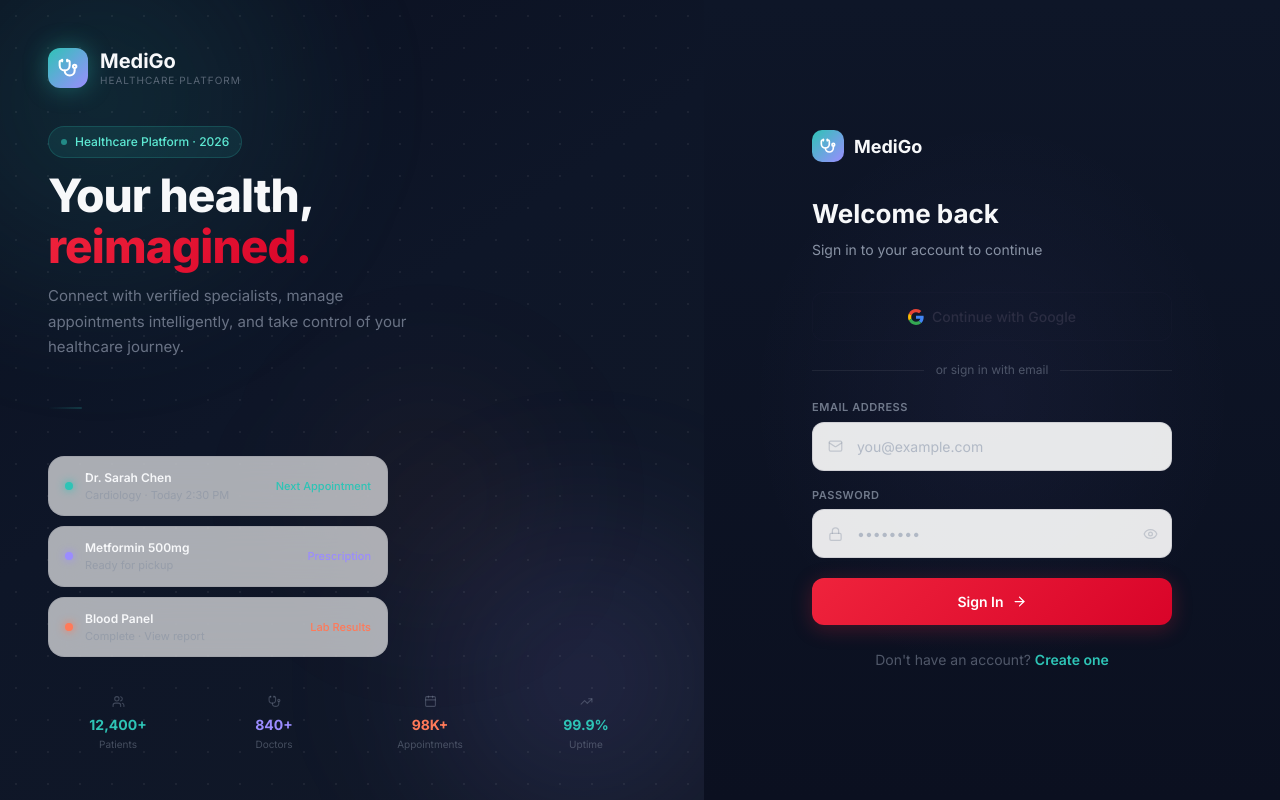
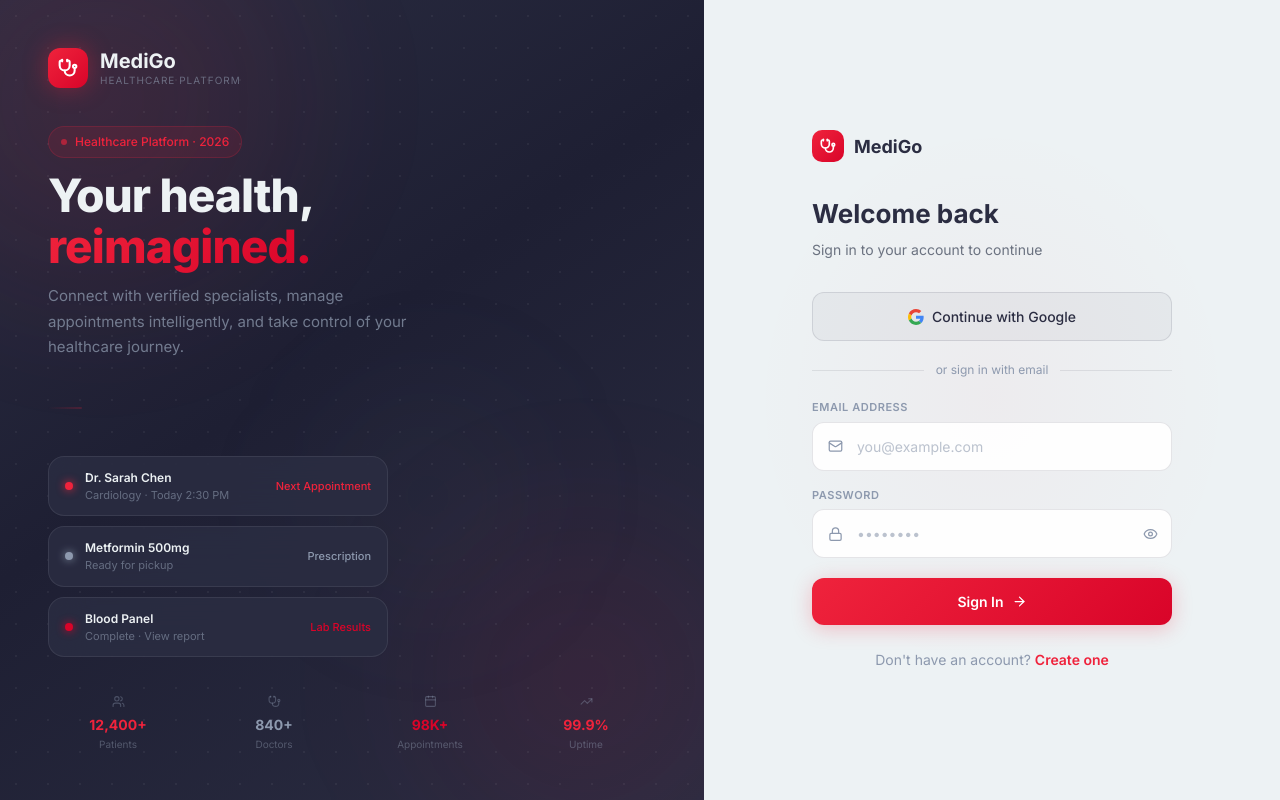
Before and after one commit to dadoyyy/IT342_MediGo_G4_Ramirez, a React (Vite) app in the folder web/: page /login in a window 1280 px wide. Built offline with nearby package versions, Linux system fonts and the light colour scheme.

Commit message:
feat(auth): redesign Login/Register with navy branding and crimson accents

```diff
--- a/web/src/features/auth/pages/Login.jsx
+++ b/web/src/features/auth/pages/Login.jsx
@@ -18,16 +18,16 @@
 }
 
 const STATS = [
-  { icon: Users,       value: '12,400+', label: 'Patients',     color: '#2EC4B6' },
-  { icon: Stethoscope, value: '840+',    label: 'Doctors',      color: '#9B8CFF' },
-  { icon: Calendar,    value: '98K+',    label: 'Appointments', color: '#FF7A59' },
-  { icon: TrendingUp,  value: '99.9%',   label: 'Uptime',       color: '#2EC4B6' },
+  { icon: Users,       value: '12,400+', label: 'Patients',     color: '#EF233C' },
+  { icon: Stethoscope, value: '840+',    label: 'Doctors',      color: '#8D99AE' },
+  { icon: Calendar,    value: '98K+',    label: 'Appointments', color: '#D90429' },
+  { icon: TrendingUp,  value: '99.9%',   label: 'Uptime',       color: '#EF233C' },
 ];
 
 const PREVIEW_CARDS = [
-  { label: 'Next Appointment', value: 'Dr. Sarah Chen',  sub: 'Cardiology · Today 2:30 PM', color: '#2EC4B6' },
-  { label: 'Prescription',     value: 'Metformin 500mg', sub: 'Ready for pickup',            color: '#9B8CFF' },
-  { label: 'Lab Results',      value: 'Blood Panel',     sub: 'Complete · View report',      color: '#FF7A59' },
+  { label: 'Next Appointment', value: 'Dr. Sarah Chen',  sub: 'Cardiology · Today 2:30 PM', color: '#EF233C' },
+  { label: 'Prescription',     value: 'Metformin 500mg', sub: 'Ready for pickup',            color: '#8D99AE' },
+  { label: 'Lab Results',      value: 'Blood Panel',     sub: 'Complete · View report',      color: '#D90429' },
 ];
 
 export default function Login() {
@@ -64,32 +64,32 @@
   }
 
   return (
-    <div style={{ minHeight: '100vh', display: 'flex', overflow: 'hidden', background: '#0B1020' }}>
+    <div style={{ minHeight: '100vh', display: 'flex', overflow: 'hidden', background: '#2B2D42' }}>
 
       {/* ── LEFT PANEL ── */}
       <div className="hidden lg:flex" style={{
         width: '55%', flexShrink: 0, position: 'relative', overflow: 'hidden',
         flexDirection: 'column', justifyContent: 'space-between',
-        padding: '48px', background: 'linear-gradient(145deg, #0B1020 0%, #0E1628 45%, #111827 100%)',
+        padding: '48px', background: 'linear-gradient(145deg, #2B2D42 0%, #1E1F33 45%, #2B2D42 100%)',
       }}>
         {/* Ambient orbs — behind everything */}
         <div style={{ position: 'absolute', inset: 0, pointerEvents: 'none', overflow: 'hidden', zIndex: 0 }}>
-          <div className="blob-1" style={{ position: 'absolute', width: 560, height: 560, top: -180, left: -180, borderRadius: '50%', background: 'radial-gradient(circle, rgba(46,196,182,0.14) 0%, transparent 70%)', filter: 'blur(50px)' }} />
-          <div className="blob-2" style={{ position: 'absolute', width: 480, height: 480, bottom: -120, right: -120, borderRadius: '50%', background: 'radial-gradient(circle, rgba(155,140,255,0.14) 0%, transparent 70%)', filter: 'blur(55px)' }} />
-          <div className="blob-3" style={{ position: 'absolute', width: 320, height: 320, top: '42%', left: '38%', borderRadius: '50%', background: 'radial-gradient(circle, rgba(255,117,89,0.07) 0%, transparent 70%)', filter: 'blur(65px)' }} />
+          <div className="blob-1" style={{ position: 'absolute', width: 560, height: 560, top: -180, left: -180, borderRadius: '50%', background: 'radial-gradient(circle, rgba(239,35,60,0.12) 0%, transparent 70%)', filter: 'blur(50px)' }} />
+          <div className="blob-2" style={{ position: 'absolute', width: 480, height: 480, bottom: -120, right: -120, borderRadius: '50%', background: 'radial-gradient(circle, rgba(217,4,41,0.1) 0%, transparent 70%)', filter: 'blur(55px)' }} />
+          <div className="blob-3" style={{ position: 'absolute', width: 320, height: 320, top: '42%', left: '38%', borderRadius: '50%', background: 'radial-gradient(circle, rgba(141,153,174,0.06) 0%, transparent 70%)', filter: 'blur(65px)' }} />
           {/* Dot grid */}
-          <div style={{ position: 'absolute', inset: 0, backgroundImage: 'radial-gradient(rgba(255,255,255,0.06) 1px, transparent 1px)', backgroundSize: '32px 32px' }} />
+          <div style={{ position: 'absolute', inset: 0, backgroundImage: 'radial-gradient(rgba(255,255,255,0.05) 1px, transparent 1px)', backgroundSize: '32px 32px' }} />
         </div>
 
         {/* Logo */}
         <motion.div initial={{ opacity: 0, y: -16 }} animate={{ opacity: 1, y: 0 }} transition={{ delay: 0.1 }}
           style={{ position: 'relative', zIndex: 1, display: 'flex', alignItems: 'center', gap: 12 }}>
-          <div style={{ width: 40, height: 40, borderRadius: 12, display: 'flex', alignItems: 'center', justifyContent: 'center', flexShrink: 0, background: 'linear-gradient(135deg, #2EC4B6, #9B8CFF)', boxShadow: '0 0 24px rgba(46,196,182,0.4)' }}>
+          <div style={{ width: 40, height: 40, borderRadius: 12, display: 'flex', alignItems: 'center', justifyContent: 'center', flexShrink: 0, background: 'linear-gradient(135deg, #EF233C, #D90429)', boxShadow: '0 0 24px rgba(239,35,60,0.4)' }}>
             <Stethoscope size={20} color="#fff" strokeWidth={2.5} />
           </div>
           <div>
-            <p style={{ fontSize: 20, fontWeight: 700, color: '#F7F8FA', lineHeight: 1.2, margin: 0 }}>MediGo</p>
-            <p style={{ fontSize: 10, color: 'rgba(136,146,164,0.6)', letterSpacing: '0.1em', margin: 0 }}>HEALTHCARE PLATFORM</p>
+            <p style={{ fontSize: 20, fontWeight: 700, color: '#EDF2F4', lineHeight: 1.2, margin: 0 }}>MediGo</p>
+            <p style={{ fontSize: 10, color: 'rgba(141,153,174,0.6)', letterSpacing: '0.1em', margin: 0 }}>HEALTHCARE PLATFORM</p>
           </div>
         </motion.div>
 
@@ -99,15 +99,15 @@
 
           {/* Headline */}
           <div style={{ display: 'flex', flexDirection: 'column', gap: 12 }}>
-            <div style={{ display: 'inline-flex', alignItems: 'center', gap: 8, padding: '6px 12px', borderRadius: 99, background: 'rgba(46,196,182,0.1)', border: '1px solid rgba(46,196,182,0.2)', width: 'fit-content' }}>
-              <span className="pulse-dot" style={{ width: 6, height: 6, borderRadius: '50%', background: '#2EC4B6', display: 'inline-block' }} />
-              <span style={{ fontSize: 12, color: '#5EEAD4', fontWeight: 500 }}>Healthcare Platform · 2026</span>
+            <div style={{ display: 'inline-flex', alignItems: 'center', gap: 8, padding: '6px 12px', borderRadius: 99, background: 'rgba(239,35,60,0.1)', border: '1px solid rgba(239,35,60,0.2)', width: 'fit-content' }}>
+              <span className="pulse-dot" style={{ width: 6, height: 6, borderRadius: '50%', background: '#EF233C', display: 'inline-block' }} />
+              <span style={{ fontSize: 12, color: '#EF233C', fontWeight: 500 }}>Healthcare Platform · 2026</span>
             </div>
-            <h1 style={{ fontSize: 46, fontWeight: 800, lineHeight: 1.1, letterSpacing: '-0.02em', margin: 0, color: '#F7F8FA' }}>
+            <h1 style={{ fontSize: 46, fontWeight: 800, lineHeight: 1.1, letterSpacing: '-0.02em', margin: 0, color: '#EDF2F4' }}>
               Your health,<br />
               <span className="gradient-text">reimagined.</span>
             </h1>
-            <p style={{ fontSize: 15, lineHeight: 1.7, color: 'rgba(136,146,164,0.75)', margin: 0, maxWidth: 380 }}>
+            <p style={{ fontSize: 15, lineHeight: 1.7, color: 'rgba(141,153,174,0.75)', margin: 0, maxWidth: 380 }}>
               Connect with verified specialists, manage appointments intelligently, and take control of your healthcare journey.
             </p>
           </div>
@@ -117,10 +117,10 @@
             <svg viewBox="0 0 200 40" style={{ width: '100%', height: '100%' }} preserveAspectRatio="none">
               <defs>
                 <linearGradient id="hbg" x1="0%" y1="0%" x2="100%" y2="0%">
-                  <stop offset="0%" stopColor="rgba(46,196,182,0)" />
-                  <stop offset="25%" stopColor="#2EC4B6" />
-                  <stop offset="75%" stopColor="#9B8CFF" />
-                  <stop offset="100%" stopColor="rgba(155,140,255,0)" />
+                  <stop offset="0%" stopColor="rgba(239,35,60,0)" />
+                  <stop offset="25%" stopColor="#EF233C" />
+                  <stop offset="75%" stopColor="#D90429" />
+                  <stop offset="100%" stopColor="rgba(217,4,41,0)" />
                 </linearGradient>
               </defs>
               <motion.path
@@ -140,13 +140,13 @@
               <motion.div key={c.label}
                 initial={{ opacity: 0, x: -20 }} animate={{ opacity: 1, x: 0 }}
                 transition={{ delay: 0.5 + i * 0.12 }}
-                className="float-y glass"
+                className="float-y glass-dark"
                 style={{ borderRadius: 16, padding: '12px 16px', animationDelay: `${i * 1.5}s` }}>
                 <div style={{ display: 'flex', alignItems: 'center', gap: 12 }}>
                   <span style={{ width: 8, height: 8, borderRadius: '50%', flexShrink: 0, display: 'inline-block', background: c.color, boxShadow: `0 0 8px ${c.color}` }} />
                   <div style={{ flex: 1, minWidth: 0 }}>
-                    <p style={{ fontSize: 12, fontWeight: 600, color: '#F7F8FA', margin: 0, overflow: 'hidden', textOverflow: 'ellipsis', whiteSpace: 'nowrap' }}>{c.value}</p>
-                    <p style={{ fontSize: 11, color: 'rgba(136,146,164,0.6)', margin: 0, overflow: 'hidden', textOverflow: 'ellipsis', whiteSpace: 'nowrap' }}>{c.sub}</p>
+                    <p style={{ fontSize: 12, fontWeight: 600, color: '#EDF2F4', margin: 0, overflow: 'hidden', textOverflow: 'ellipsis', whiteSpace: 'nowrap' }}>{c.value}</p>
+                    <p style={{ fontSize: 11, color: 'rgba(141,153,174,0.6)', margin: 0, overflow: 'hidden', textOverflow: 'ellipsis', whiteSpace: 'nowrap' }}>{c.sub}</p>
                   </div>
                   <span style={{ fontSize: 11, color: c.color, fontWeight: 500, flexShrink: 0 }}>{c.label}</span>
                 </div>
@@ -160,38 +160,38 @@
           style={{ position: 'relative', zIndex: 1, display: 'grid', gridTemplateColumns: 'repeat(4, 1fr)', gap: 16 }}>
           {STATS.map(({ icon: Icon, value, label, color }) => (
             <div key={label} style={{ textAlign: 'center' }}>
-              <Icon size={13} style={{ color: 'rgba(136,146,164,0.4)', display: 'block', margin: '0 auto 6px' }} />
+              <Icon size={13} style={{ color: 'rgba(141,153,174,0.4)', display: 'block', margin: '0 auto 6px' }} />
               <p style={{ fontSize: 14, fontWeight: 700, color, margin: 0 }}>{value}</p>
-              <p style={{ fontSize: 10, color: 'rgba(136,146,164,0.45)', margin: '2px 0 0' }}>{label}</p>
+              <p style={{ fontSize: 10, color: 'rgba(141,153,174,0.45)', margin: '2px 0 0' }}>{label}</p>
             </div>
           ))}
         </motion.div>
       </div>
 
       {/* ── RIGHT PANEL ── */}
-      <div style={{ flex: 1, display: 'flex', alignItems: 'center', justifyContent: 'center', padding: '48px 24px', position: 'relative', background: 'linear-gradient(180deg, #0E1628 0%, #0B1020 100%)' }}>
-        <div style={{ position: 'absolute', inset: 0, pointerEvents: 'none', background: 'radial-gradient(ellipse 60% 50% at 50% 50%, rgba(155,140,255,0.05) 0%, transparent 70%)' }} />
+      <div style={{ flex: 1, display: 'flex', alignItems: 'center', justifyContent: 'center', padding: '48px 24px', position: 'relative', background: '#EDF2F4' }}>
+        <div style={{ position: 'absolute', inset: 0, pointerEvents: 'none', background: 'radial-gradient(ellipse 60% 50% at 50% 50%, rgba(239,35,60,0.03) 0%, transparent 70%)' }} />
 
         <motion.div initial={{ opacity: 0, y: 20 }} animate={{ opacity: 1, y: 0 }} transition={{ delay: 0.15 }}
           style={{ width: '100%', maxWidth: 360, position: 'relative', zIndex: 1 }}>
 
           {/* Mobile logo */}
           <div className="lg:hidden" style={{ display: 'flex', alignItems: 'center', gap: 10, marginBottom: 32 }}>
-            <div style={{ width: 32, height: 32, borderRadius: 10, display: 'flex', alignItems: 'center', justifyContent: 'center', background: 'linear-gradient(135deg, #2EC4B6, #9B8CFF)' }}>
+            <div style={{ width: 32, height: 32, borderRadius: 10, display: 'flex', alignItems: 'center', justifyContent: 'center', background: 'linear-gradient(135deg, #EF233C, #D90429)' }}>
               <Stethoscope size={16} color="#fff" strokeWidth={2.5} />
             </div>
-            <span style={{ fontSize: 18, fontWeight: 700, color: '#F7F8FA' }}>MediGo</span>
+            <span style={{ fontSize: 18, fontWeight: 700, color: '#2B2D42' }}>MediGo</span>
           </div>
 
           <div style={{ marginBottom: 32 }}>
-            <h2 style={{ fontSize: 26, fontWeight: 700, color: '#F7F8FA', margin: '0 0 6px' }}>Welcome back</h2>
-            <p style={{ fontSize: 14, color: '#8892A4', margin: 0 }}>Sign in to your account to continue</p>
+            <h2 style={{ fontSize: 26, fontWeight: 700, color: '#2B2D42', margin: '0 0 6px' }}>Welcome back</h2>
+            <p style={{ fontSize: 14, color: '#6B7280', margin: 0 }}>Sign in to your account to continue</p>
           </div>
 
           <AnimatePresence>
             {apiErr && (
               <motion.div initial={{ opacity: 0, y: -8 }} animate={{ opacity: 1, y: 0 }} exit={{ opacity: 0 }}
-                style={{ marginBottom: 20, display: 'flex', alignItems: 'flex-start', gap: 10, borderRadius: 12, padding: '12px 16px', background: 'rgba(255,117,89,0.08)', border: '1px solid rgba(255,117,89,0.2)', fontSize: 13, color: '#FCA5A5' }}>
+                style={{ marginBottom: 20, display: 'flex', alignItems: 'flex-start', gap: 10, borderRadius: 12, padding: '12px 16px', background: 'rgba(217,4,41,0.06)', border: '1px solid rgba(217,4,41,0.15)', fontSize: 13, color: '#D90429' }}>
                 <span style={{ flexShrink: 0, marginTop: 1 }}>⚠</span>
                 <span>{apiErr}</span>
               </motion.div>
@@ -211,36 +211,36 @@
           </button>
 
           <div style={{ display: 'flex', alignItems: 'center', gap: 12, marginBottom: 20 }}>
-            <div style={{ flex: 1, height: 1, background: 'rgba(255,255,255,0.07)' }} />
-            <span style={{ fontSize: 12, color: 'rgba(136,146,164,0.5)' }}>or sign in with email</span>
-            <div style={{ flex: 1, height: 1, background: 'rgba(255,255,255,0.07)' }} />
+            <div style={{ flex: 1, height: 1, background: 'rgba(43,45,66,0.1)' }} />
+            <span style={{ fontSize: 12, color: '#8D99AE' }}>or sign in with email</span>
+            <div style={{ flex: 1, height: 1, background: 'rgba(43,45,66,0.1)' }} />
           </div>
 
           <form onSubmit={onSubmit} noValidate style={{ display: 'flex', flexDirection: 'column', gap: 16 }}>
             <div style={{ display: 'flex', flexDirection: 'column', gap: 6 }}>
-              <label style={{ fontSize: 11, fontWeight: 600, color: 'rgba(136,146,164,0.8)', letterSpacing: '0.05em' }}>EMAIL ADDRESS</label>
+              <label style={{ fontSize: 11, fontWeight: 600, color: '#8D99AE', letterSpacing: '0.05em' }}>EMAIL ADDRESS</label>
               <div style={{ position: 'relative' }}>
-                <Mail size={15} style={{ position: 'absolute', left: 16, top: '50%', transform: 'translateY(-50%)', color: 'rgba(136,146,164,0.4)' }} />
+                <Mail size={15} style={{ position: 'absolute', left: 16, top: '50%', transform: 'translateY(-50%)', color: '#8D99AE' }} />
                 <input name="email" type="email" value={form.email} onChange={onChange}
                   autoComplete="email" placeholder="you@example.com"
                   className={`mg-input ${errs.email ? 'error' : ''}`} style={{ paddingLeft: 44 }} />
               </div>
-              {errs.email && <p style={{ fontSize: 12, color: '#FCA5A5', margin: 0 }}>{errs.email}</p>}
+              {errs.email && <p style={{ fontSize: 12, color: '#D90429', margin: 0 }}>{errs.email}</p>}
             </div>
 
             <div style={{ display: 'flex', flexDirection: 'column', gap: 6 }}>
-              <label style={{ fontSize: 11, fontWeight: 600, color: 'rgba(136,146,164,0.8)', letterSpacing: '0.05em' }}>PASSWORD</label>
+              <label style={{ fontSize: 11, fontWeight: 600, color: '#8D99AE', letterSpacing: '0.05em' }}>PASSWORD</label>
               <div style={{ position: 'relative' }}>
-                <Lock size={15} style={{ position: 'absolute', left: 16, top: '50%', transform: 'translateY(-50%)', color: 'rgba(136,146,164,0.4)' }} />
+                <Lock size={15} style={{ position: 'absolute', left: 16, top: '50%', transform: 'translateY(-50%)', color: '#8D99AE' }} />
                 <input name="password" type={showPw ? 'text' : 'password'} value={form.password} onChange={onChange}
                   autoComplete="current-password" placeholder="••••••••"
                   className={`mg-input ${errs.password ? 'error' : ''}`} style={{ paddingLeft: 44, paddingRight: 48 }} />
                 <button type="button" onClick={() => setShowPw(v => !v)} tabIndex={-1}
-                  style={{ position: 'absolute', right: 14, top: '50%', transform: 'translateY(-50%)', color: 'rgba(136,146,164,0.4)', background: 'none', border: 'none', padding: 0, cursor: 'pointer' }}>
+                  style={{ position: 'absolute', right: 14, top: '50%', transform: 'translateY(-50%)', color: '#8D99AE', background: 'none', border: 'none', padding: 0, cursor: 'pointer' }}>
                   {showPw ? <EyeOff size={15} /> : <Eye size={15} />}
                 </button>
               </div>
-              {errs.password && <p style={{ fontSize: 12, color: '#FCA5A5', margin: 0 }}>{errs.password}</p>}
+              {errs.password && <p style={{ fontSize: 12, color: '#D90429', margin: 0 }}>{errs.password}</p>}
             </div>
 
             <button type="submit" disabled={loading} className="mg-btn w-full" style={{ marginTop: 4 }}>
@@ -250,9 +250,9 @@
             </button>
           </form>
 
-          <p style={{ marginTop: 24, textAlign: 'center', fontSize: 14, color: 'rgba(136,146,164,0.55)' }}>
+          <p style={{ marginTop: 24, textAlign: 'center', fontSize: 14, color: '#8D99AE' }}>
             Don't have an account?{' '}
-            <Link to="/register" style={{ color: '#2EC4B6', fontWeight: 600 }}>Create one</Link>
+            <Link to="/register" style={{ color: '#EF233C', fontWeight: 600 }}>Create one</Link>
           </p>
         </motion.div>
       </div>
```
Also changed, not shown: web/src/features/auth/pages/AuthCallback.jsx (+10 -10 lines), web/src/features/auth/pages/Register.jsx (+53 -53 lines), web/src/features/auth/pages/SelectRole.jsx (+18 -19 lines).
